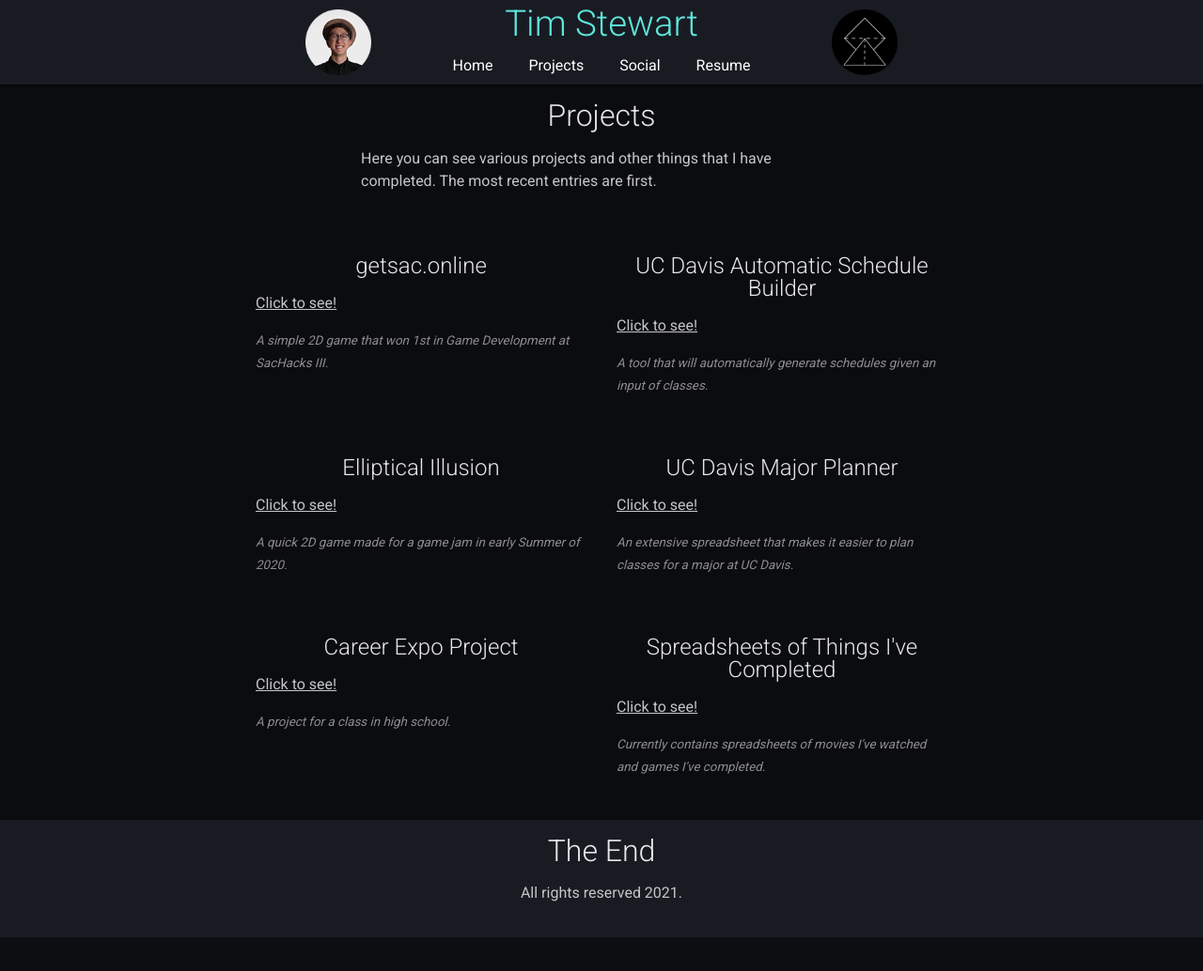
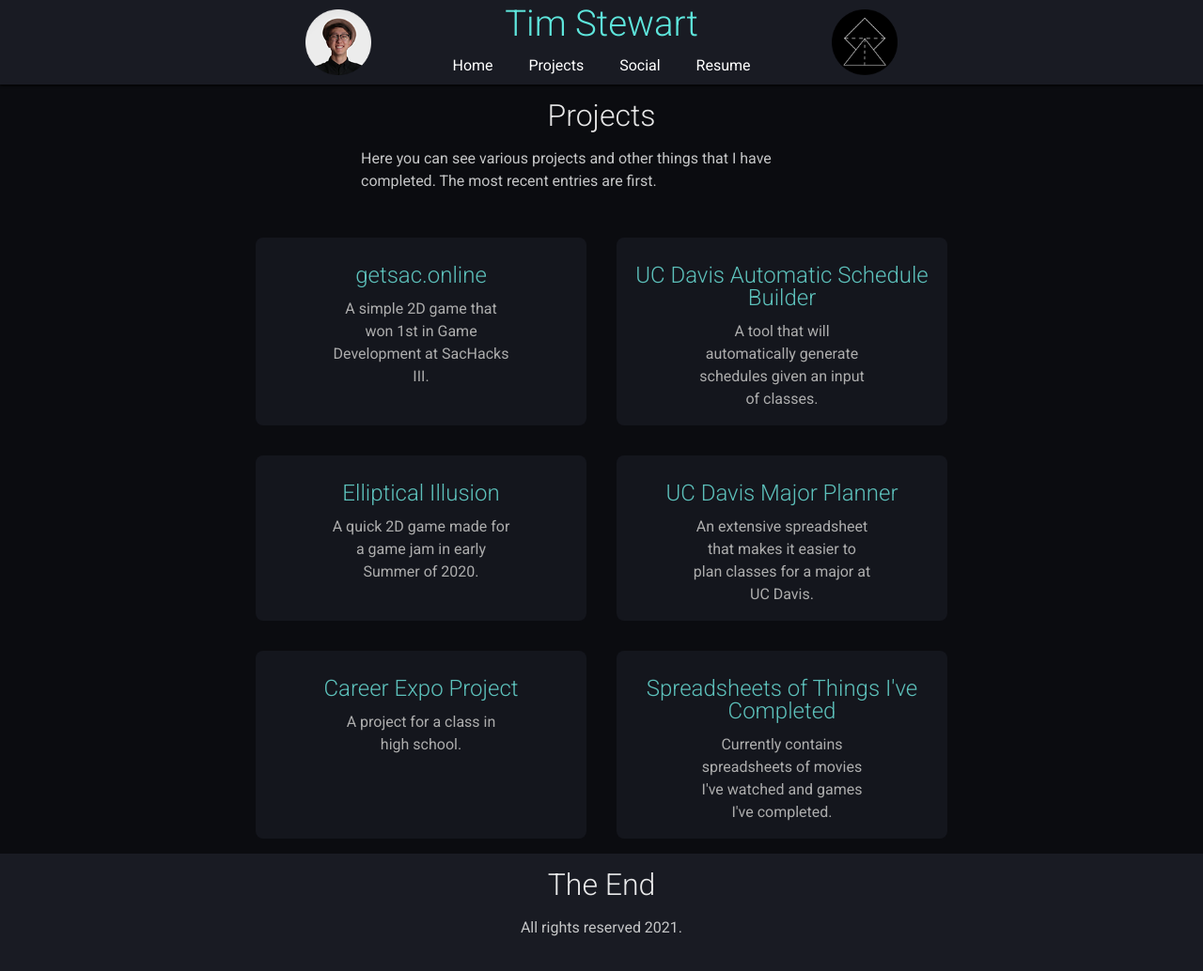
Before and after one commit to TimStewartJ/personal-site, a Flask app: page /misc in a window 1280 px wide. Shown: the whole page at 94% size. Before the commit the page ends 998 px from the top, so only its background shows below. Run offline with Flask 2, Linux system fonts and the light colour scheme.

Commit message:
make links into boxes on project page

```diff
--- a/static/css/style.css
+++ b/static/css/style.css
@@ -106,8 +106,7 @@
 
 	.section {
 		position: relative;
-		/* text-align: center; */
-		padding-bottom: 30px;
+		padding-bottom: 1em;
 		width: 40%;
 		margin: 0 auto;
 	}
@@ -131,7 +130,7 @@
 	}
 
 	.section h2 {
-		margin-bottom: 5px;
+		margin: 0.5em 0;
 	}
 
 	.section a {
@@ -147,7 +146,7 @@
 	}
 
 	#h2Link:hover {
-	color: #45a29e;
+		color: #45a29e;
 	}
 
 	#thumb {
@@ -160,20 +159,29 @@
 		display: flex;
 		flex-wrap: wrap;
 		width: 60%;
-		/* align-content: center; */
 		margin: 0 auto;
 	}
 
 	.project {
-		margin: 0 1em;
+		margin: 1em;
+		padding: 1em;
+		border-radius: 0.5em;
 		flex: 33%;
-		/* width: 33%; */
+		background-color: #14161d;
+		text-align: center;
 	}
 
-	.date {
-		font-style: italic;
-		color: #8e8e8e;
-		font-size: smaller;
+	.project a{
+		color:rgb(101, 212, 205);
+		text-decoration: none;
+	}
+
+	.desc {
+		/* font-style: italic; */
+		color: #adadad;
+		/* font-size: smaller; */
+		width: 60%;
+		margin: 0 auto;
 	}
 
 	/* Social Stuff */
@@ -298,14 +306,6 @@
 		margin: 0 auto;
 	}
 
-	.section a {
-		transition: color 0.1s linear;
-	}
-
-	.section.social a {
-		text-decoration: none;
-	}
-
 /*(MOBILE) Footer Code*/
 
 	.footer {
--- a/templates/misc.html
+++ b/templates/misc.html
@@ -2,9 +2,8 @@
 
 {% macro project(title, link, desc) -%}
 <div class="section project">
-    <h2>{{ title }}</h2>
-    <p><a href="{{ link }}">Click to see!</a></p>
-    <p class="date">{{ desc }}</p>
+    <h2><a href="{{ link }}">{{ title }}</a></h2>
+    <p class="desc">{{ desc }}</p>
 </div>
 {%- endmacro -%}
 
```
